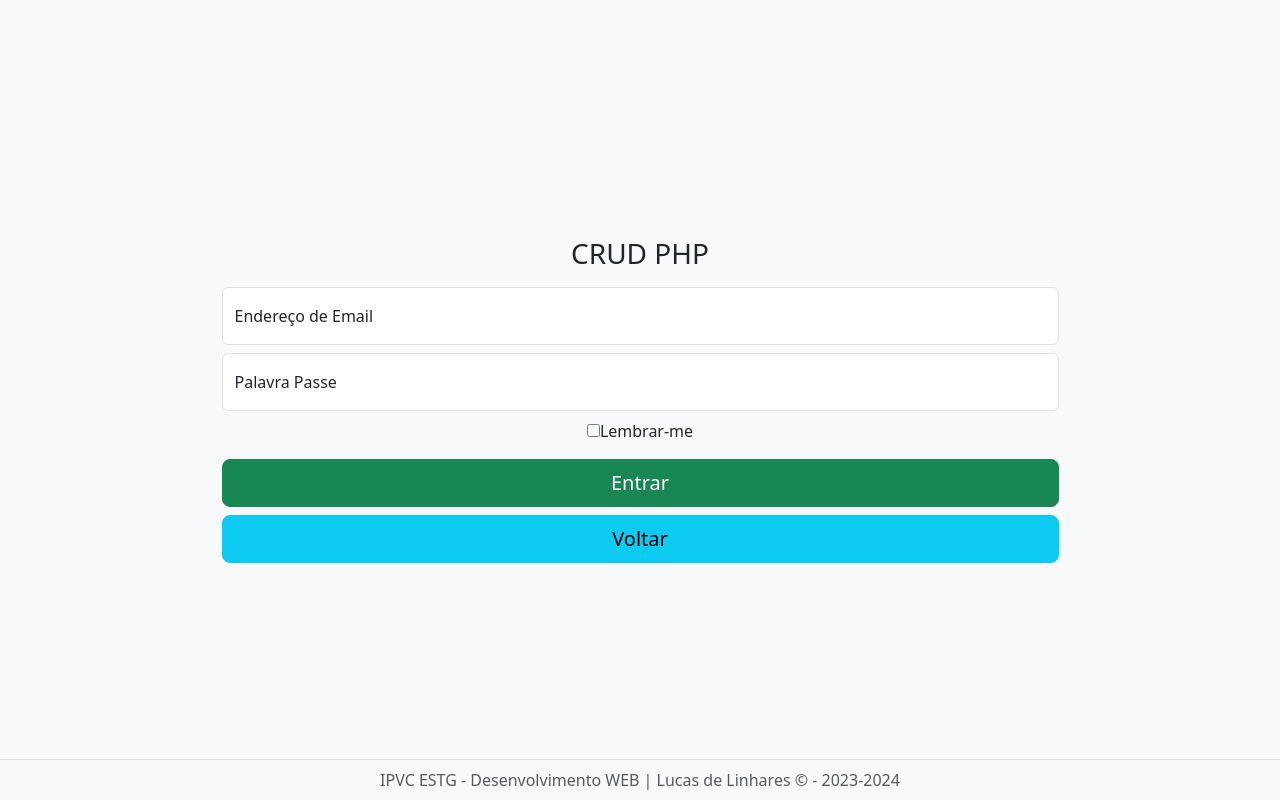
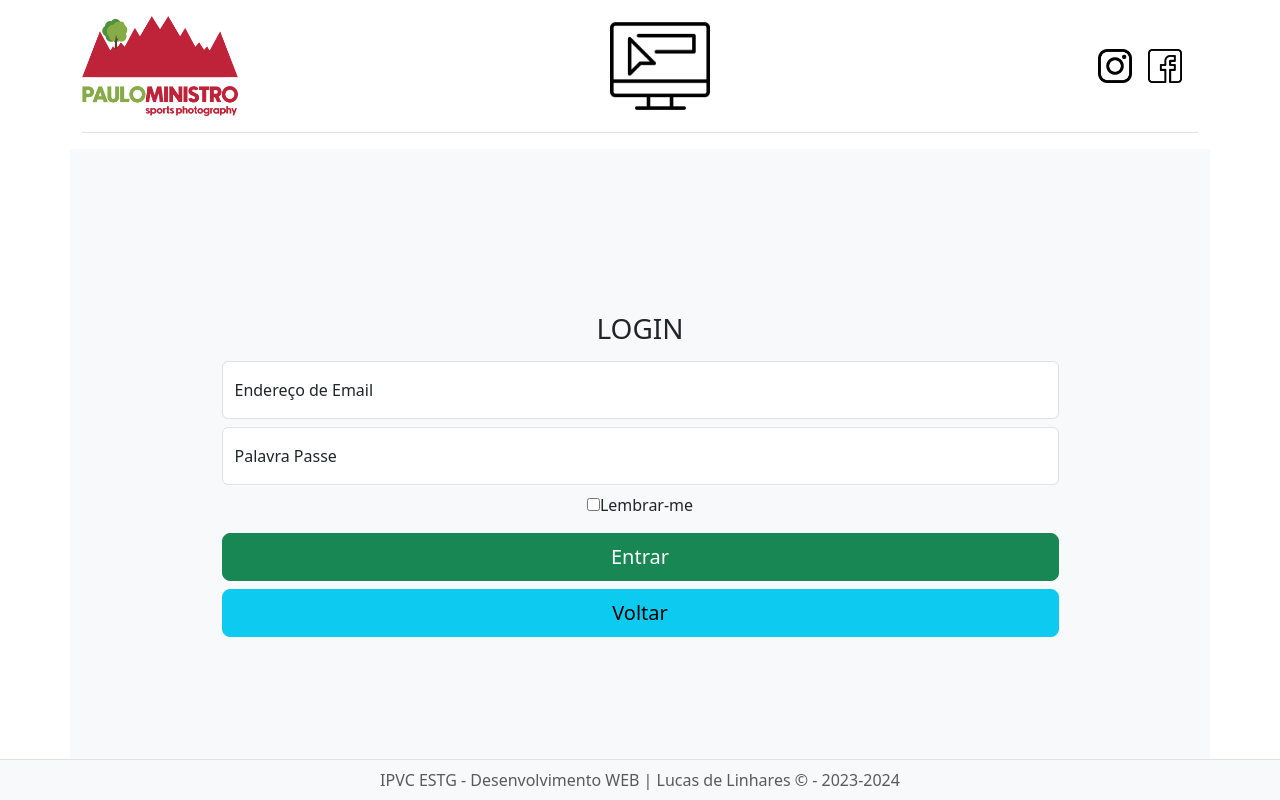
Before and after one commit to lucascompython/pw_tp, a PHP site: page /aplicacao/login.php in a window 1280 px wide. Run offline with PHP 8.4, Linux system fonts and the light colour scheme; data comes from the database, SQL or seed files in the repository.

Commit message:
redo the login page

```diff
--- a/aplicacao/login.php
+++ b/aplicacao/login.php
@@ -9,7 +9,27 @@ $titulo = ' - Login';
 include_once __DIR__ . '/templates/cabecalho.php';
 ?>
 
-<body class="container vh-100 d-flex align-items-center justify-content-center text-center bg-light">
+<body class="d-flex flex-column justify-content-center" style="min-height: 100vh;">
+
+  <div class="container py-3">
+    <header class="pb-3 border-bottom d-flex justify-content-between">
+      <a href="/" class="d-flex align-items-center text-dark text-decoration-none"><img src="/recursos/imagens/logo_paulo.png" alt="Logo Paulo Ministro" class="img-fluid mw-100" style="height: 100px;"></a>
+      <a href="https://pauloministro.com">
+        <img src="/recursos/imagens/website.png" alt="Site Paulo Ministro" class="img-fluid mw-100" style="height: 100px;">
+      </a>
+      <div class="d-flex justify-content-between p-2 align-items-center">
+        <a href="https://instagram.com" target="_blank">
+          <img src="/recursos/imagens/instagram.png" alt="Instagram" class="img-fluid mw-100 p-2" style="height: 50px;">
+        </a>
+        <a href="https://facebook.com" target="_blank">
+          <img src="/recursos/imagens/facebook.png" alt="Facebook" class="img-fluid mw-100 p-2" style="height: 50px;">
+        </a>
+      </div>
+    </header>
+
+  </div>
+
+  <div class="container d-flex align-items-center justify-content-center text-center bg-light" style="flex: 1;">
     <div class="w-75">
       <main>
         <section>
@@ -26,7 +46,7 @@ include_once __DIR__ . '/templates/cabecalho.php';
           ?>
         </section>
         <form action="/src/controlador/aplicacao/controlar-autenticacao.php" method="post">
-        <h1 class="h3 mb-3 fw-normal">CRUD PHP</h1>
+          <h1 class="h3 mb-3 fw-normal">LOGIN</h1>
           <div class="form-floating mb-2">
             <input type="email" class="form-control" id="Email" placeholder="Email" name="email" maxlength="255" value="<?= isset($_REQUEST['email']) ? $_REQUEST['email'] : null ?>" required>
             <label for="Email">Endereço de Email</label>
@@ -45,3 +65,4 @@ include_once __DIR__ . '/templates/cabecalho.php';
       <?php
       include_once __DIR__ . '/templates/rodape.php';
       ?>
+    </div>
```
Lines whose indentation alone changed are shown as unchanged.
